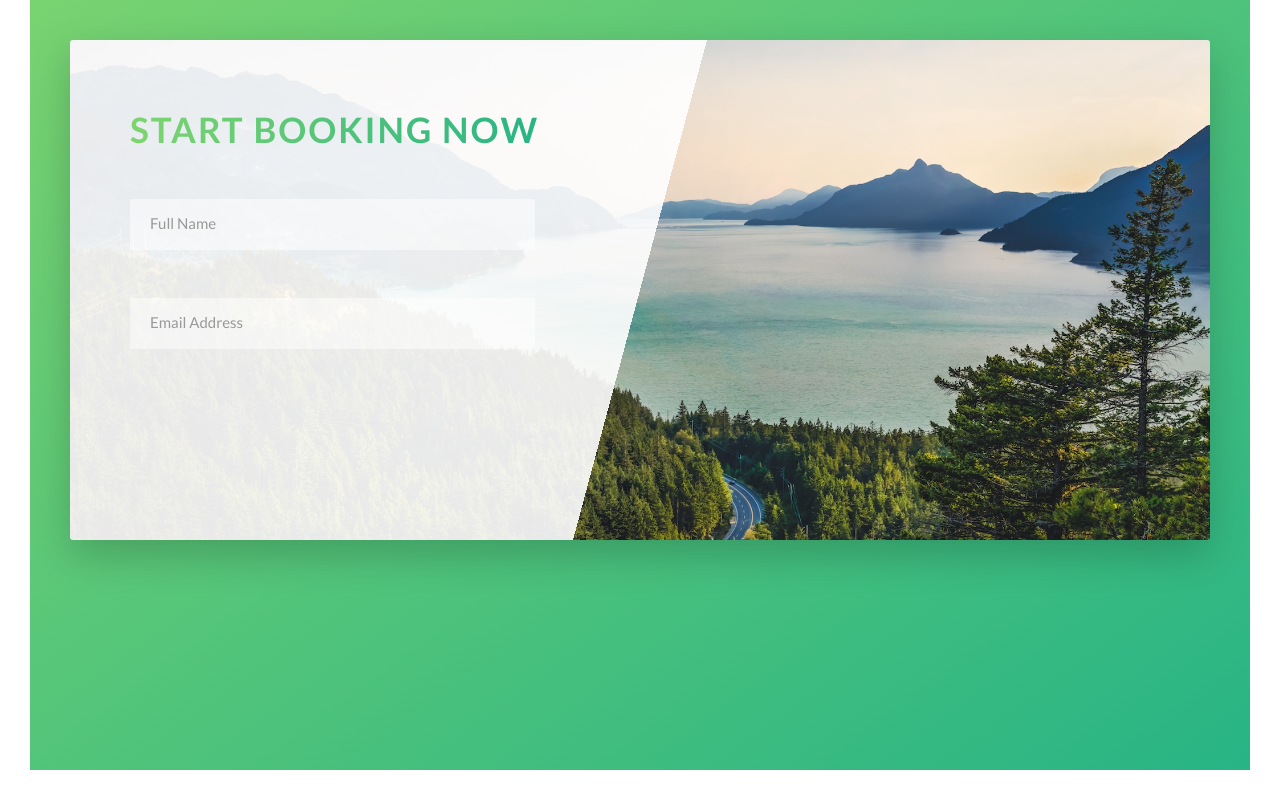
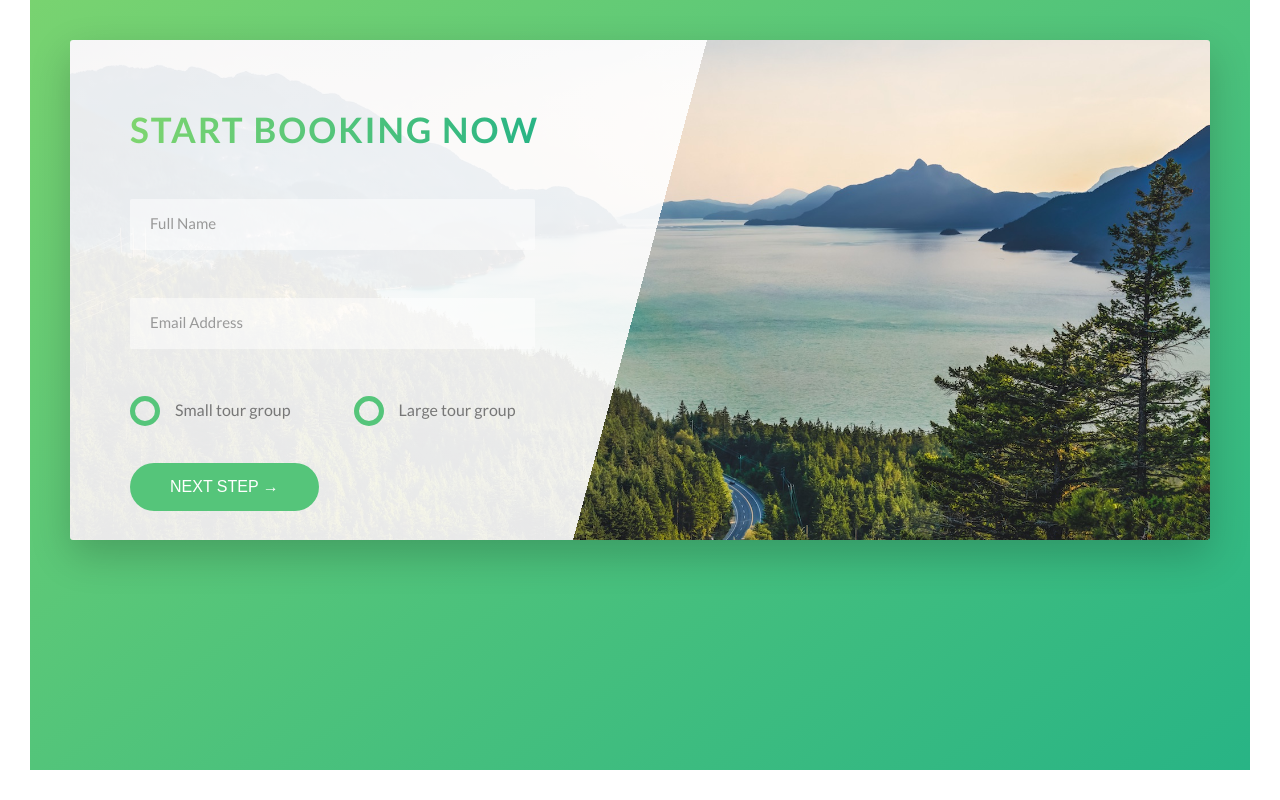
Before and after one commit to johnpersie/Advance-CSS-Project, a website: page index.html in a window 1280 px wide. Shown: the part 5047-5847 px from the top of the page. Drawn offline with Linux system fonts and the light colour scheme.

Commit message:
Building the Booking Section - part 3

```diff
--- a/index.html
+++ b/index.html
@@ -294,6 +294,28 @@
                                 <input type="email" class="form__input" placeholder="Email Address" id="email" required>
                                 <label for="email" class="form__label">Email Address</label>
                             </div>
+
+                            <div class="form__group u-margin-bottom-medium">
+                                <div class="form__radio-group">
+                                    <input type="radio" class="form__radio-input" id="small" name="size">
+                                    <label for="small" class="form__radio-label">
+                                    <span class="form__radio-button"></span>
+                                    Small tour group
+                                    </label>
+                                </div>
+
+                                <div class="form__radio-group">
+                                    <input type="radio" class="form__radio-input" id="Large" name="size">
+                                    <label for="large" class="form__radio-label">
+                                    <span class="form__radio-button"></span>
+                                    Large tour group
+                                    </label>
+                                </div>
+                            </div>
+
+                            <div class="form__group">
+                                <button class="btn btn--green">Next step &rarr;</button>
+                            </div>
                         </form>
                     </div>
                 </div>
--- a/sass/base/_utilities.scss
+++ b/sass/base/_utilities.scss
@@ -1,8 +1,7 @@
-.u-center-text {
-    text-align: center;
-}
-.u-margin-bottom-small{ margin-bottom: 1.5rem;}
-.u-margin-bottom-medium { margin-bottom: 4rem;}
-.u-margin-bottom-big {margin-bottom: 8rem}
+.u-center-text {text-align: center !important;}
 
-.u-margin-top-big {margin-top: 8rem}
+.u-margin-bottom-small{ margin-bottom: 1.5rem !important;}
+.u-margin-bottom-medium { margin-bottom: 4rem !important;}
+.u-margin-bottom-big {margin-bottom: 8rem !important;}
+
+.u-margin-top-big {margin-top: 8rem !important;}
--- a/sass/components/_button.scss
+++ b/sass/components/_button.scss
@@ -1,4 +1,5 @@
 .btn {
+    &,
     &:link,
     &:visited {
     text-transform: uppercase;
@@ -10,6 +11,9 @@
     position: relative;
     font-size: $default-font-size;
 
+    border: none;
+    cursor: pointer;
+
 }
     &:hover {
     transform: translateY(-3px);
@@ -20,7 +24,9 @@
         opacity: 0;
         }
     }
-    &:active {
+    &:active,
+    &:focus {
+        outline: none;
     transform: translateY(-1px);
     box-shadow: $box-shadow-6;
     }
--- a/sass/components/_form.scss
+++ b/sass/components/_form.scss
@@ -15,6 +15,7 @@
         border-bottom:  3px solid transparent;
         width: 90%;
         display: block;
+        transition: all .3s;
 
         &:focus {
             outline: none;
@@ -45,4 +46,52 @@
         visibility: hidden;
         transform: translateY(-4rem);
     }
+
+    &__radio-group {
+        width: 49%;
+        display: inline-block;
+    }
+
+    &__radio-input {
+        display: none;
+    }
+
+    &__radio-label {
+        font-size: $default-font-size;
+        cursor: pointer;
+        position: relative;
+        padding-left: 4.5rem;
+    }
+
+    &__radio-button {
+        height: 3rem;
+        width: 3rem;
+        border: 5px solid $color-primary;
+        border-radius: 50%;
+        display: inline-block;
+        position: absolute;
+        left: 0;
+        top: -.4rem;
+
+
+        &::after {
+            content: "";
+            display: block;
+            height: 1.3rem;
+            width: 1.3rem;
+            border-radius: 50%;
+            position: absolute;
+            top: 50%;
+            left: 50%;
+            transform: translate(-50%, -50%);
+            background-color: $color-primary;
+            opacity: 0;
+            transition: opacity .2s;
+        }
+    }
+
+    &__radio-input:checked ~ &__radio-label &__radio-button::after {
+        opacity: 1;
+    }
+
 }
```
Also changed, not shown: CSS/style.css.
